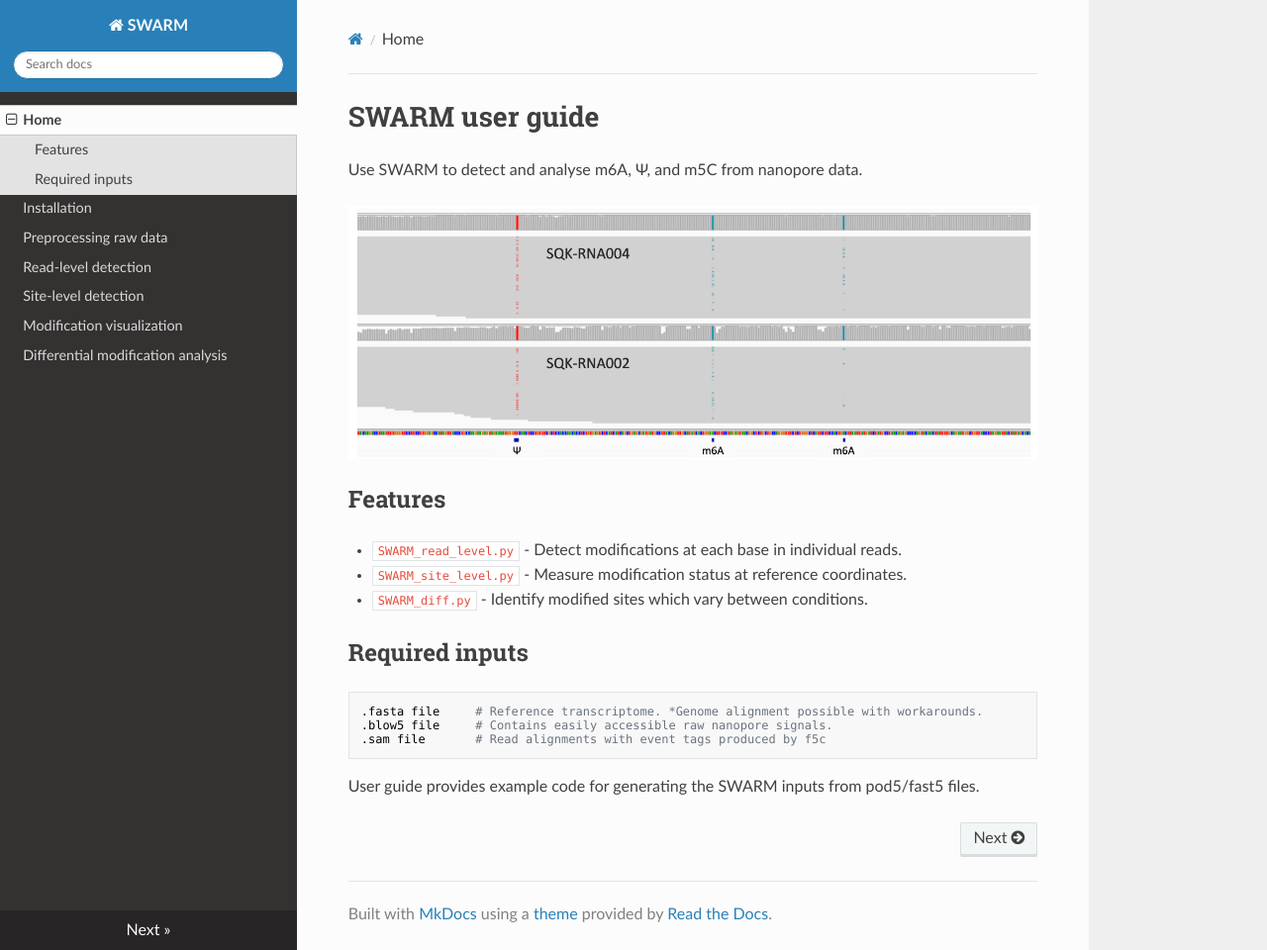
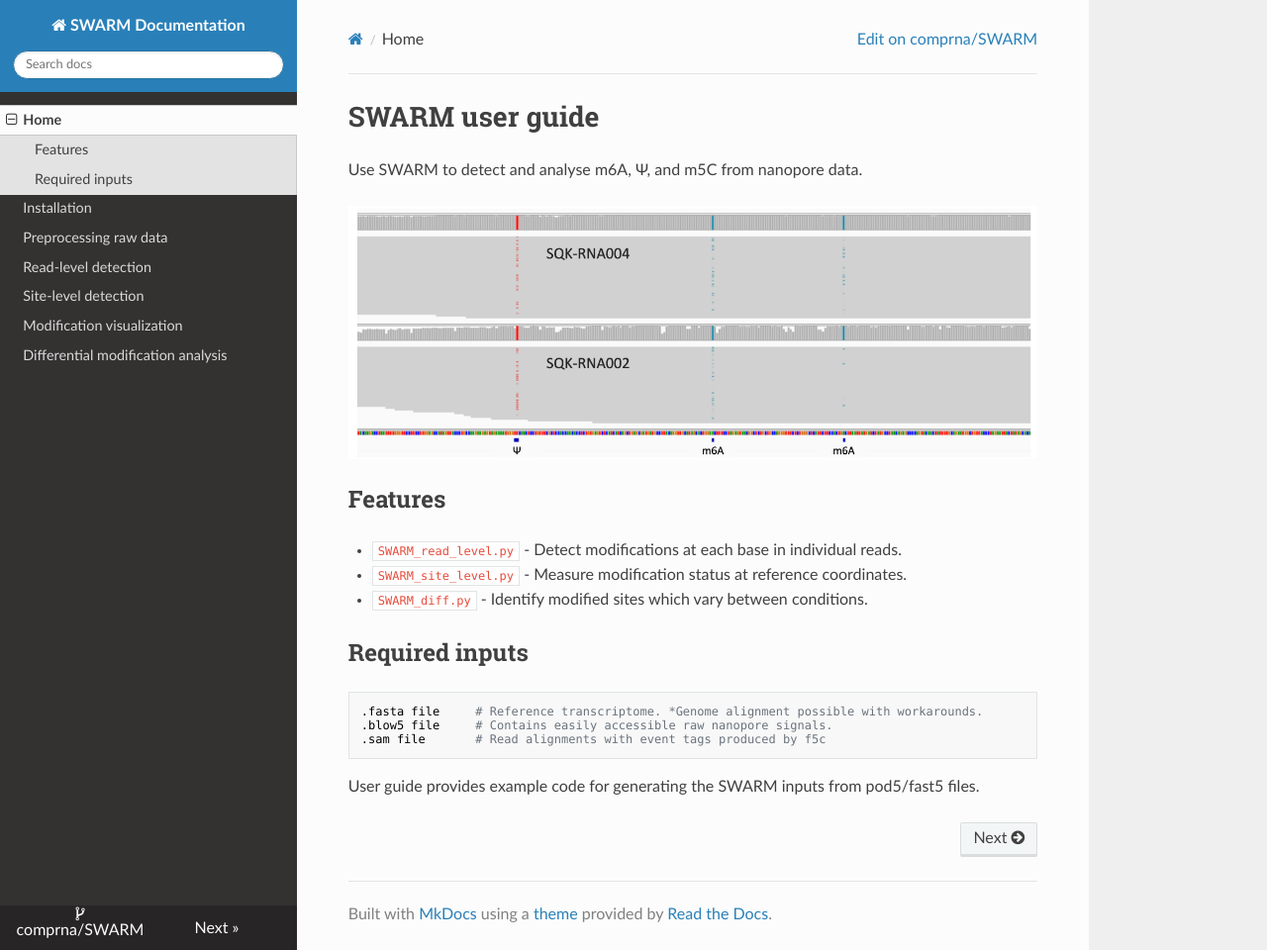
Before and after one commit to comprna/SWARM, an MkDocs documentation site: the page built from docs/index.md, in a window 1280 px wide and 960 px high. Shown: the whole window at 99% size. Built offline with MkDocs 1.6.1, drawn with Linux system fonts in a browser that asks for light colours; nearby versions of some CDN libraries.

Commit message:
Update mkdocs documentation

```diff
--- a/mkdocs.yml
+++ b/mkdocs.yml
@@ -1,5 +1,9 @@
-site_name: SWARM
-site_url: https://sitename.example
+site_name: SWARM Documentation
+site_url: https://comprna.github.io/SWARM/
+repo_url: https://github.com/comprna/SWARM
+repo_name: comprna/SWARM
+docs_dir: docs
+site_dir: site
 theme:
   name: readthedocs
   highlightjs: true
```
